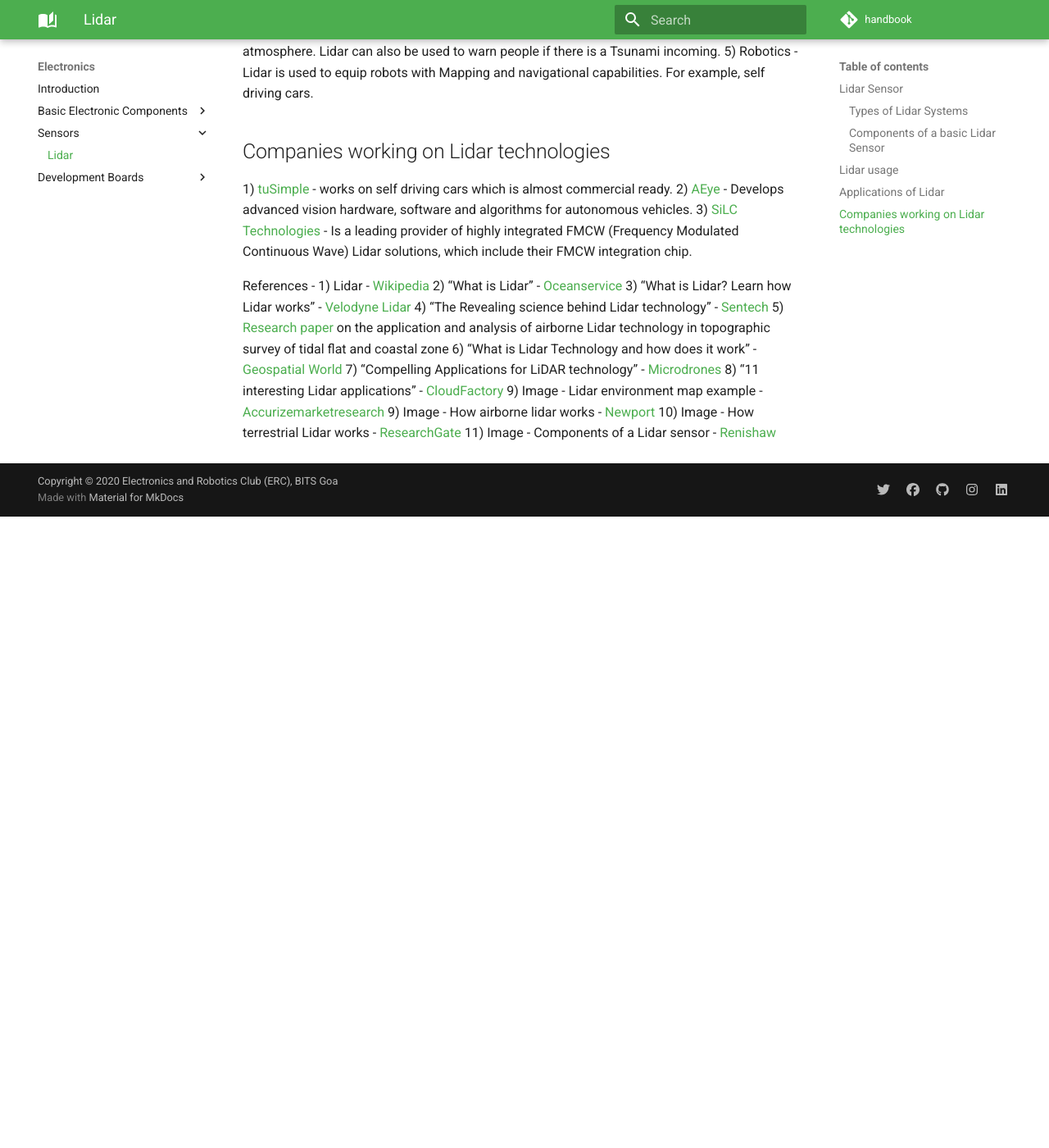
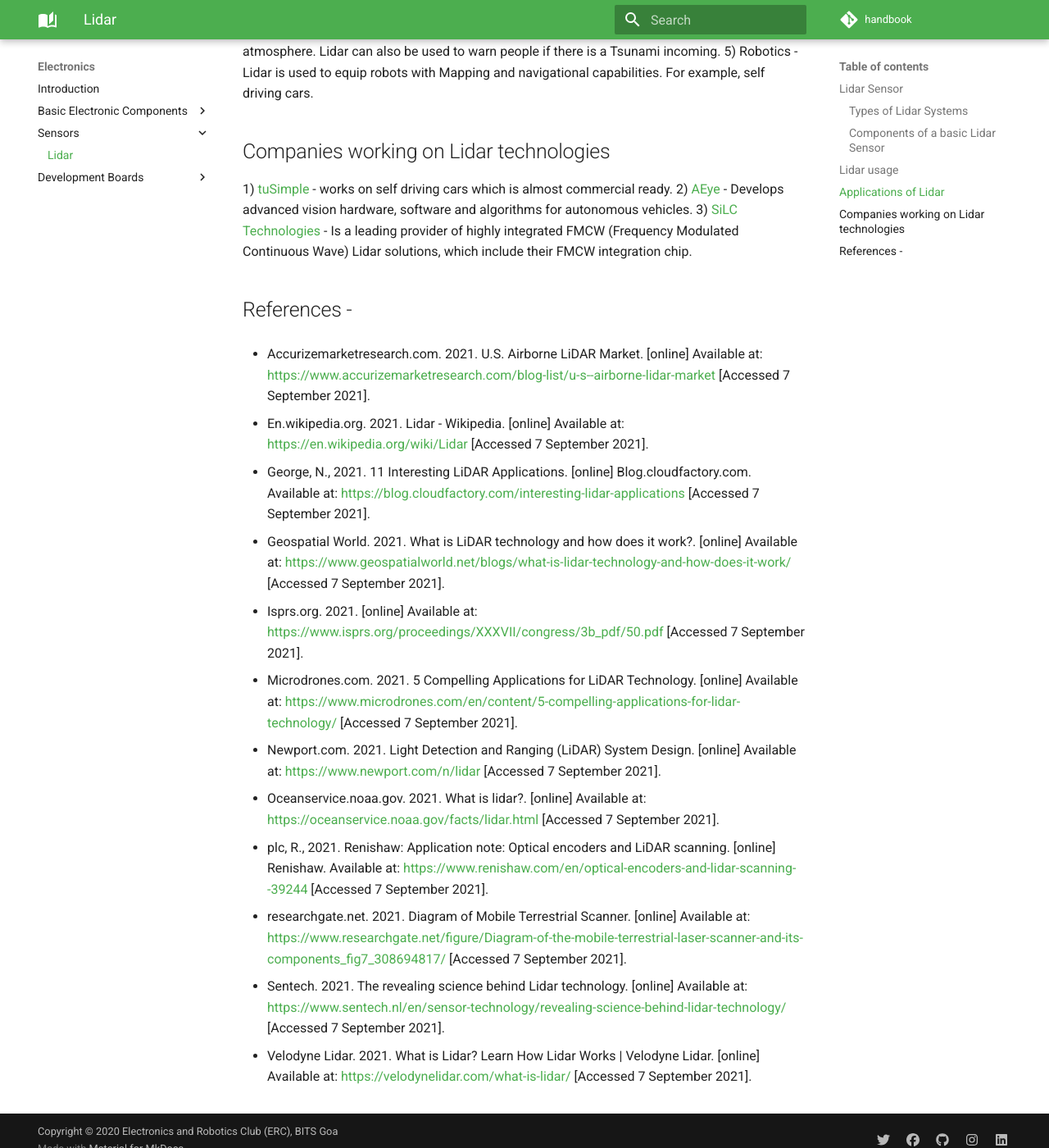
Before and after one commit to ERC-BPGC/handbook, an MkDocs documentation site: the page built from docs/electronics/Sensors/lidar.md, in a window 1280 px wide and 1400 px high, scrolled down 3287 px. Shown: the whole window at 82% size. Built offline with MkDocs 1.6.1 and Material for MkDocs 9.7.7, drawn with Linux system fonts in a browser that asks for light colours; comment, search, counter and statistics services are not loaded; before the commit the page ends 3917 px from its top, so only the background shows below that.

Commit message:
Updated Lidar References

```diff
--- a/docs/electronics/Sensors/lidar.md
+++ b/docs/electronics/Sensors/lidar.md
@@ -123,16 +123,28 @@
 2) [AEye](https://www.aeye.ai/) - Develops advanced vision hardware, software and algorithms for autonomous vehicles.
 3) [SiLC Technologies](https://www.silc.com/) - Is a leading provider of highly integrated FMCW (Frequency Modulated Continuous Wave) Lidar solutions, which include their FMCW integration chip.
 
-References -
-1) Lidar - [Wikipedia](https://en.wikipedia.org/wiki/Lidar)
-2) "What is Lidar" - [Oceanservice](https://oceanservice.noaa.gov/facts/lidar.html)
-3) "What is Lidar? Learn how Lidar works" - [Velodyne Lidar](https://velodynelidar.com/what-is-lidar/)
-4) "The Revealing science behind Lidar technology" - [Sentech](https://www.sentech.nl/en/sensor-technology/revealing-science-behind-lidar-technology/)
-5) [Research paper](https://www.isprs.org/proceedings/XXXVII/congress/3b_pdf/50.pdf) on the application and analysis of airborne Lidar technology in topographic survey of tidal flat and coastal zone
-6) "What is Lidar Technology and how does it work" - [Geospatial World](https://www.geospatialworld.net/blogs/what-is-lidar-technology-and-how-does-it-work/)
-7) "Compelling Applications for LiDAR technology" - [Microdrones](https://www.microdrones.com/en/content/5-compelling-applications-for-lidar-technology/)
-8) "11 interesting Lidar applications" - [CloudFactory](https://blog.cloudfactory.com/interesting-lidar-applications)
-9) Image - Lidar environment map example - [Accurizemarketresearch](https://www.accurizemarketresearch.com/blog-list/u-s--airborne-lidar-market)
-9) Image - How airborne lidar works - [Newport](https://www.newport.com/n/lidar)
-10) Image - How terrestrial Lidar works - [ResearchGate](https://www.researchgate.net/figure/Diagram-of-the-mobile-terrestrial-laser-scanner-and-its-components_fig7_308694817)
-11) Image - Components of a Lidar sensor - [Renishaw](https://www.renishaw.com/en/optical-encoders-and-lidar-scanning--39244)
+## References -
+
+* Accurizemarketresearch.com. 2021. U.S. Airborne LiDAR Market. [online] Available at: <https://www.accurizemarketresearch.com/blog-list/u-s--airborne-lidar-market> [Accessed 7 September 2021].
+
+* En.wikipedia.org. 2021. Lidar - Wikipedia. [online] Available at: <https://en.wikipedia.org/wiki/Lidar> [Accessed 7 September 2021].
+
+* George, N., 2021. 11 Interesting LiDAR Applications. [online] Blog.cloudfactory.com. Available at: <https://blog.cloudfactory.com/interesting-lidar-applications> [Accessed 7 September 2021].
+
+* Geospatial World. 2021. What is LiDAR technology and how does it work?. [online] Available at: <https://www.geospatialworld.net/blogs/what-is-lidar-technology-and-how-does-it-work/> [Accessed 7 September 2021].
+
+* Isprs.org. 2021. [online] Available at: <https://www.isprs.org/proceedings/XXXVII/congress/3b_pdf/50.pdf> [Accessed 7 September 2021].
+
+* Microdrones.com. 2021. 5 Compelling Applications for LiDAR Technology. [online] Available at: <https://www.microdrones.com/en/content/5-compelling-applications-for-lidar-technology/> [Accessed 7 September 2021].
+
+* Newport.com. 2021. Light Detection and Ranging (LiDAR) System Design. [online] Available at: <https://www.newport.com/n/lidar> [Accessed 7 September 2021].
+
+* Oceanservice.noaa.gov. 2021. What is lidar?. [online] Available at: <https://oceanservice.noaa.gov/facts/lidar.html> [Accessed 7 September 2021].
+
+* plc, R., 2021. Renishaw: Application note: Optical encoders and LiDAR scanning. [online] Renishaw. Available at: <https://www.renishaw.com/en/optical-encoders-and-lidar-scanning--39244> [Accessed 7 September 2021].
+
+* researchgate.net. 2021. Diagram of Mobile Terrestrial Scanner. [online] Available at: <https://www.researchgate.net/figure/Diagram-of-the-mobile-terrestrial-laser-scanner-and-its-components_fig7_308694817/> [Accessed 7 September 2021].
+
+* Sentech. 2021. The revealing science behind Lidar technology. [online] Available at: <https://www.sentech.nl/en/sensor-technology/revealing-science-behind-lidar-technology/> [Accessed 7 September 2021].
+
+* Velodyne Lidar. 2021. What is Lidar? Learn How Lidar Works | Velodyne Lidar. [online] Available at: <https://velodynelidar.com/what-is-lidar/> [Accessed 7 September 2021].
```
